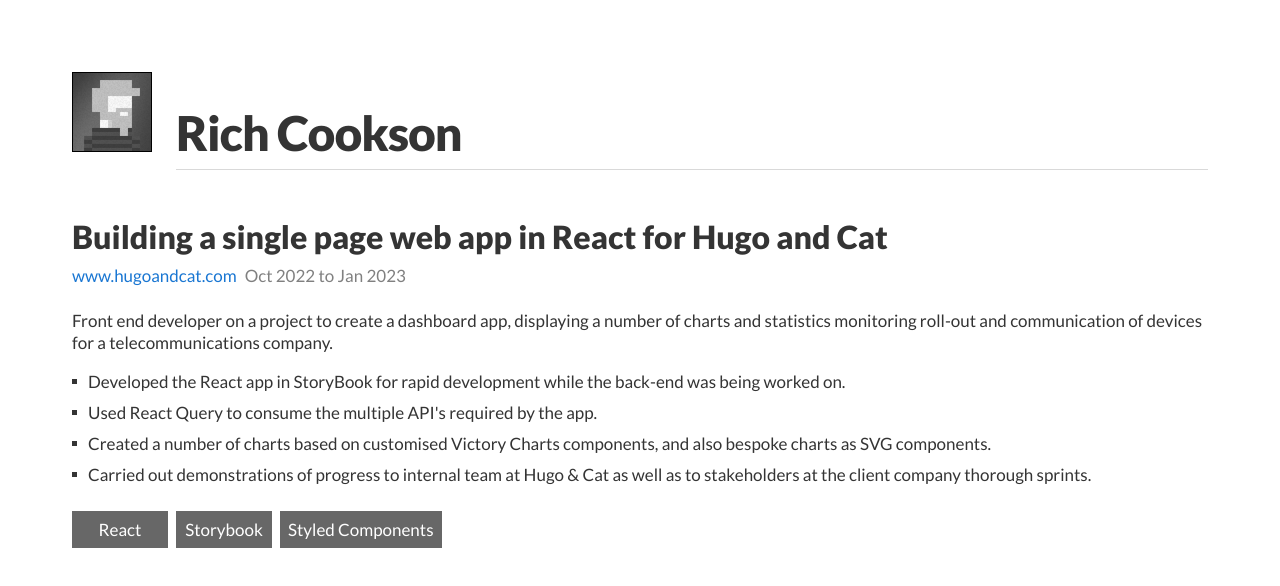
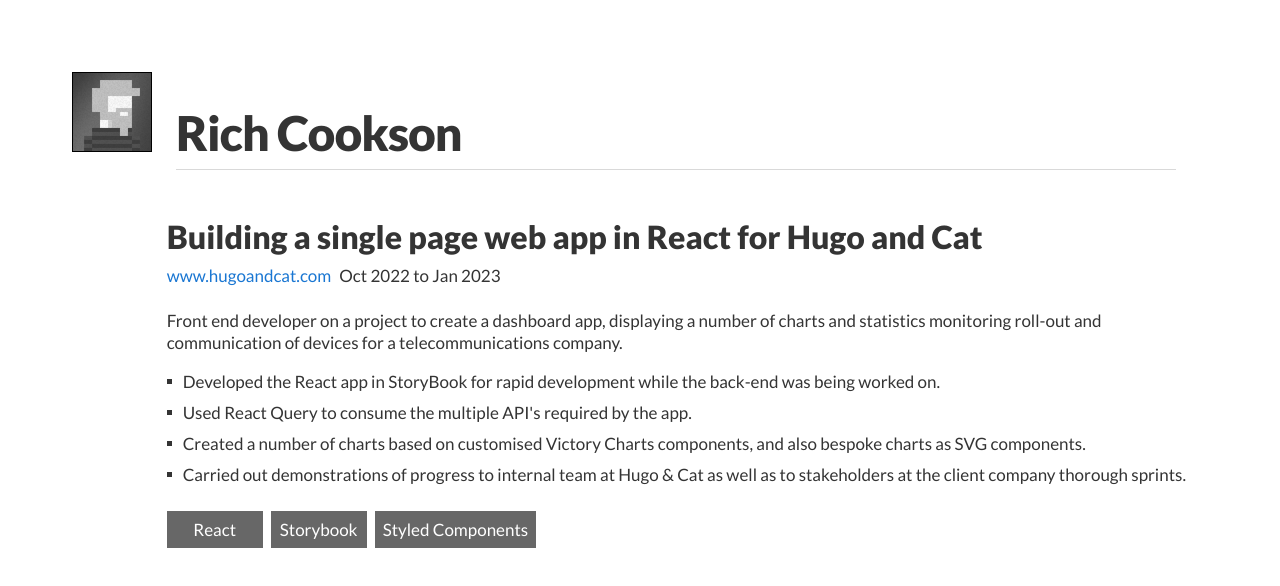
Before and after one commit to hellorich/richcookson.info, a Next.js app: page / in a window 1280 px wide. Shown: the top 586 px of the page. Built offline with nearby package versions, Linux system fonts and the light colour scheme.

Commit message:
Fixed accessibility issue on the duration metadata text

```diff
--- a/app/_components/career-article/career-article.module.scss
+++ b/app/_components/career-article/career-article.module.scss
@@ -5,6 +5,7 @@
 .article {
   @extend .grid-item;
   @extend .xs-12;
+  @extend .md-offset-1;
 
   margin-bottom: rem(24);
 
@@ -37,7 +38,7 @@
 }
 
 .duration {
-  color: setColor(neutral, gray-50);
+  color: setColor(neutral, gray-20);
   display: block;
   margin-right: rem(4);
 }
```
